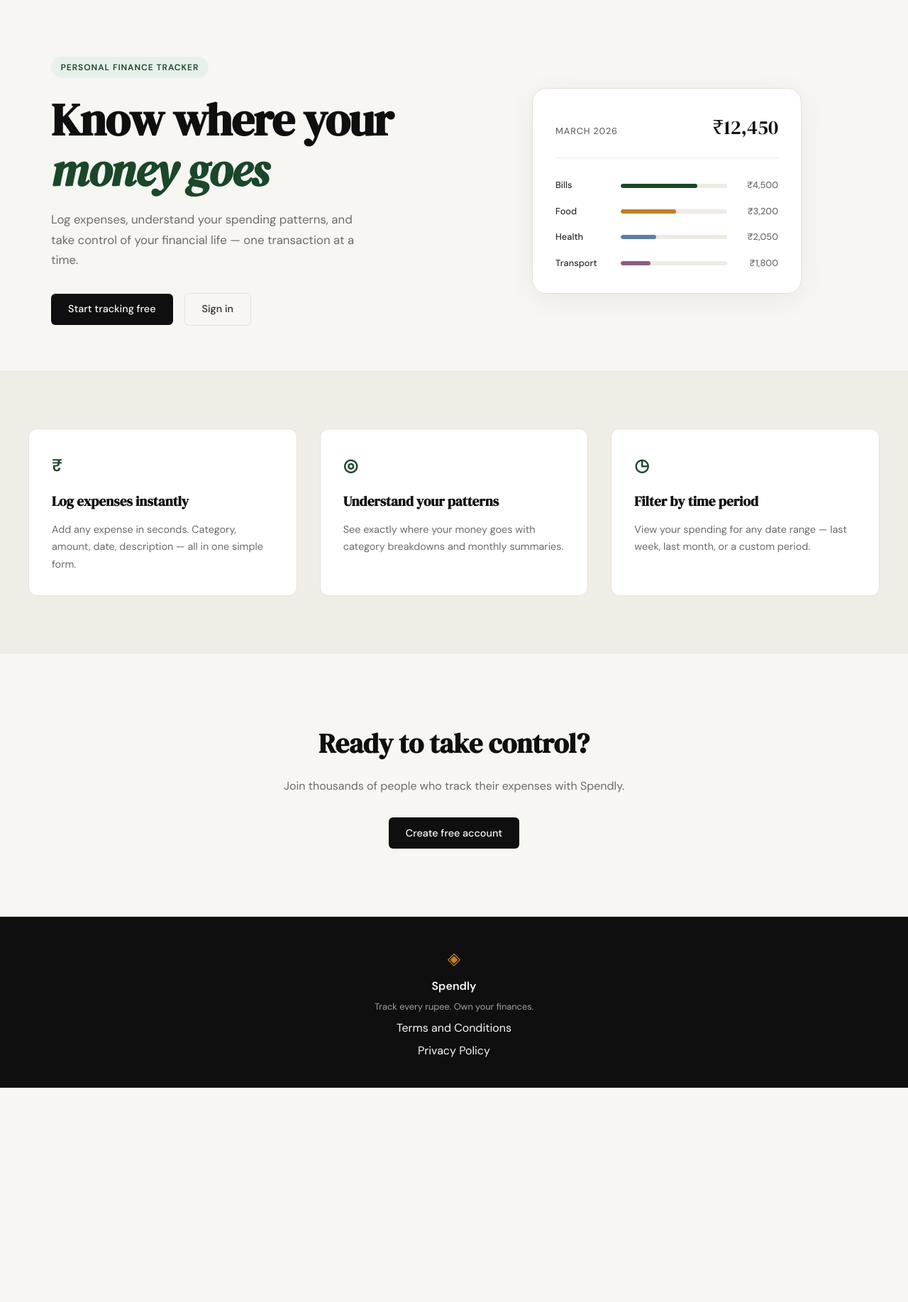
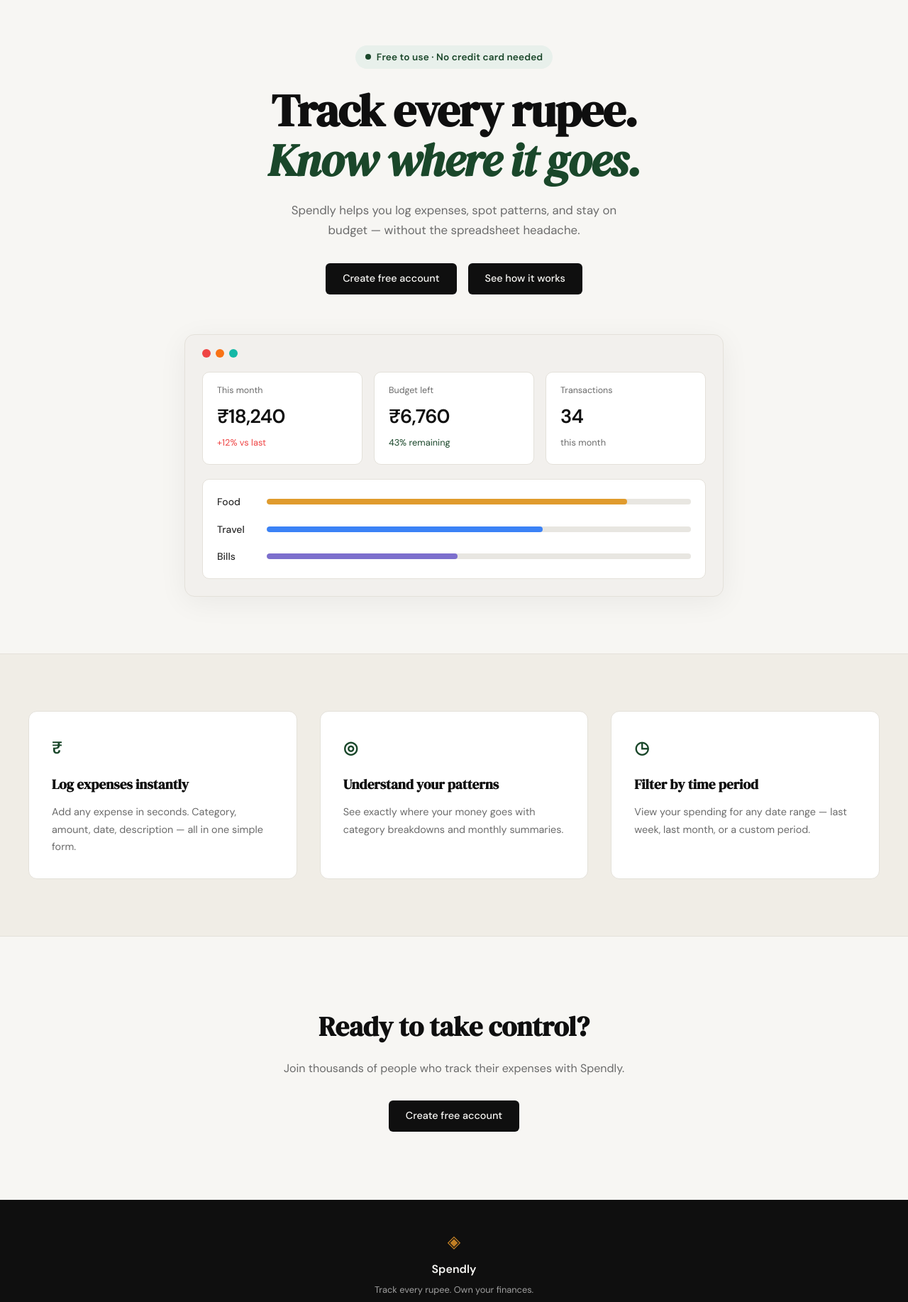
Before and after one commit to Aarushi17Gupta/spendly, a Flask app: page / in a window 1280 px wide. Shown: the part 61-1896 px from the top of the page at 71% size. Before the commit the page ends 1594 px from the top, so only its background shows below. Run offline with Flask 3, Linux system fonts and the light colour scheme.

Commit message:
landing: redesign hero section to match mockup

```diff
--- /dev/null
+++ b/static/css/landing.css
@@ -0,0 +1,191 @@
+/* ------------------------------------------------------------------ */
+/* Hero layout override — single column, centered                      */
+/* ------------------------------------------------------------------ */
+
+.hero {
+    display: flex;
+    flex-direction: column;
+    align-items: center;
+    text-align: center;
+    padding: 4rem 2rem 5rem;
+    gap: 0;
+    max-width: none;
+}
+
+.hero-inner {
+    max-width: 640px;
+    width: 100%;
+    margin-bottom: 3.5rem;
+}
+
+.hero-visual {
+    display: flex;
+    justify-content: center;
+    width: 100%;
+    max-width: 760px;
+}
+
+.hero-subtitle {
+    max-width: 500px;
+    margin-left: auto;
+    margin-right: auto;
+    margin-bottom: 2rem;
+}
+
+.hero-actions {
+    justify-content: center;
+}
+
+/* ------------------------------------------------------------------ */
+/* Badge override — remove uppercase, add dot                         */
+/* ------------------------------------------------------------------ */
+
+.hero-badge {
+    text-transform: none;
+    letter-spacing: 0.01em;
+    font-size: 0.85rem;
+    display: inline-flex;
+    align-items: center;
+    gap: 0.5rem;
+}
+
+.badge-dot {
+    width: 8px;
+    height: 8px;
+    border-radius: 50%;
+    background: var(--accent);
+    flex-shrink: 0;
+}
+
+/* ------------------------------------------------------------------ */
+/* Mock card — browser window chrome                                   */
+/* ------------------------------------------------------------------ */
+
+.mock-card {
+    background: #f2f0ed;
+    border: 1px solid var(--border);
+    border-radius: 14px;
+    padding: 1.25rem 1.5rem 1.5rem;
+    width: 100%;
+    max-width: 760px;
+    box-shadow: 0 8px 40px rgba(0,0,0,0.06);
+}
+
+.mock-card-dots {
+    display: flex;
+    gap: 0.45rem;
+    margin-bottom: 1.25rem;
+}
+
+.dot {
+    width: 12px;
+    height: 12px;
+    border-radius: 50%;
+}
+
+.dot-red    { background: #ef4444; }
+.dot-orange { background: #f97316; }
+.dot-teal   { background: #14b8a6; }
+
+/* ------------------------------------------------------------------ */
+/* Stat cards                                                          */
+/* ------------------------------------------------------------------ */
+
+.mock-stats {
+    display: grid;
+    grid-template-columns: 1fr 1fr 1fr;
+    gap: 1rem;
+    margin-bottom: 1.25rem;
+    border-bottom: none;
+    padding-bottom: 0;
+}
+
+.mock-stat {
+    background: var(--paper-card);
+    border: 1px solid var(--border);
+    border-radius: 10px;
+    padding: 1rem 1.25rem 1.25rem;
+    display: flex;
+    flex-direction: column;
+    gap: 0.3rem;
+    text-align: left;
+}
+
+.stat-label {
+    font-size: 0.78rem;
+    color: var(--ink-muted);
+    font-weight: 400;
+    text-transform: none;
+    letter-spacing: 0;
+}
+
+.stat-amount {
+    font-family: var(--font-body);
+    font-size: 1.7rem;
+    font-weight: 700;
+    color: var(--ink);
+    letter-spacing: -0.03em;
+}
+
+.stat-change {
+    font-size: 0.8rem;
+    color: var(--ink-muted);
+}
+
+.change-positive { color: #ef4444; }
+.change-success  { color: var(--accent); }
+
+/* ------------------------------------------------------------------ */
+/* Category bars                                                       */
+/* ------------------------------------------------------------------ */
+
+.mock-categories {
+    background: var(--paper-card);
+    border: 1px solid var(--border);
+    border-radius: 10px;
+    padding: 1.25rem 1.25rem;
+    display: flex;
+    flex-direction: column;
+    gap: 1rem;
+    text-align: left;
+}
+
+.mock-category-row {
+    display: flex;
+    align-items: center;
+    gap: 1rem;
+}
+
+.cat-name {
+    font-size: 0.875rem;
+    color: var(--ink-soft);
+    font-weight: 500;
+    min-width: 54px;
+}
+
+.cat-bar-track {
+    flex: 1;
+    height: 8px;
+    background: #e8e6e1;
+    border-radius: 999px;
+    overflow: hidden;
+}
+
+.cat-bar {
+    height: 100%;
+    border-radius: 999px;
+}
+
+.cat-bar-food   { background: #e09b2d; }
+.cat-bar-travel { background: #3b82f6; }
+.cat-bar-bills  { background: #7c6fcd; }
+
+/* ------------------------------------------------------------------ */
+/* Responsive                                                          */
+/* ------------------------------------------------------------------ */
+
+@media (max-width: 768px) {
+    .mock-stats {
+        grid-template-columns: 1fr;
+    }
+}
--- a/templates/landing.html
+++ b/templates/landing.html
@@ -1,60 +1,71 @@
 {% extends "base.html" %}
 
 {% block title %}Spendly — Track Every Rupee{% endblock %}
+
+{% block head %}
+<link rel="stylesheet" href="{{ url_for('static', filename='css/landing.css') }}">
+{% endblock %}
 
 {% block content %}
 
 <section class="hero">
     <div class="hero-inner">
-        <div class="hero-badge">Personal Finance Tracker</div>
+        <div class="hero-badge"><span class="badge-dot"></span>Free to use · No credit card needed</div>
         <h1 class="hero-title">
-            Know where your<br>
-            <em>money goes</em>
+            Track every rupee.<br>
+            <em>Know where it goes.</em>
         </h1>
         <p class="hero-subtitle">
-            Log expenses, understand your spending patterns,
-            and take control of your financial life —
-            one transaction at a time.
+            Spendly helps you log expenses, spot patterns, and stay
+            on budget — without the spreadsheet headache.
         </p>
         <div class="hero-actions">
-            <a href="{{ url_for('register') }}" class="btn-primary">Start tracking free</a>
-            <a href="{{ url_for('login') }}" class="btn-ghost">Sign in</a>
+            <a href="{{ url_for('register') }}" class="btn-primary">Create free account</a>
+            <a href="{{ url_for('login') }}" class="btn-primary">See how it works</a>
         </div>
     </div>
     <div class="hero-visual">
         <div class="mock-card">
-            <div class="mock-card-header">
-                <span class="mock-label">March 2026</span>
-                <span class="mock-total">₹12,450</span>
+            <div class="mock-card-dots">
+                <span class="dot dot-red"></span>
+                <span class="dot dot-orange"></span>
+                <span class="dot dot-teal"></span>
             </div>
-            <div class="mock-bars">
-                <div class="mock-bar-row">
-                    <span class="mock-cat">Bills</span>
-                    <div class="mock-bar-track">
-                        <div class="mock-bar" style="width: 72%"></div>
+            <div class="mock-stats">
+                <div class="mock-stat">
+                    <span class="stat-label">This month</span>
+                    <span class="stat-amount">₹18,240</span>
+                    <span class="stat-change change-positive">+12% vs last</span>
+                </div>
+                <div class="mock-stat">
+                    <span class="stat-label">Budget left</span>
+                    <span class="stat-amount">₹6,760</span>
+                    <span class="stat-change change-success">43% remaining</span>
+                </div>
+                <div class="mock-stat">
+                    <span class="stat-label">Transactions</span>
+                    <span class="stat-amount">34</span>
+                    <span class="stat-change">this month</span>
+                </div>
+            </div>
+            <div class="mock-categories">
+                <div class="mock-category-row">
+                    <span class="cat-name">Food</span>
+                    <div class="cat-bar-track">
+                        <div class="cat-bar cat-bar-food" style="width: 85%"></div>
                     </div>
-                    <span class="mock-amt">₹4,500</span>
                 </div>
-                <div class="mock-bar-row">
-                    <span class="mock-cat">Food</span>
-                    <div class="mock-bar-track">
-                        <div class="mock-bar mock-bar-2" style="width: 52%"></div>
+                <div class="mock-category-row">
+                    <span class="cat-name">Travel</span>
+                    <div class="cat-bar-track">
+                        <div class="cat-bar cat-bar-travel" style="width: 65%"></div>
                     </div>
-                    <span class="mock-amt">₹3,200</span>
                 </div>
-                <div class="mock-bar-row">
-                    <span class="mock-cat">Health</span>
-                    <div class="mock-bar-track">
-                        <div class="mock-bar mock-bar-3" style="width: 33%"></div>
+                <div class="mock-category-row">
+                    <span class="cat-name">Bills</span>
+                    <div class="cat-bar-track">
+                        <div class="cat-bar cat-bar-bills" style="width: 45%"></div>
                     </div>
-                    <span class="mock-amt">₹2,050</span>
-                </div>
-                <div class="mock-bar-row">
-                    <span class="mock-cat">Transport</span>
-                    <div class="mock-bar-track">
-                        <div class="mock-bar mock-bar-4" style="width: 28%"></div>
-                    </div>
-                    <span class="mock-amt">₹1,800</span>
                 </div>
             </div>
         </div>
```
